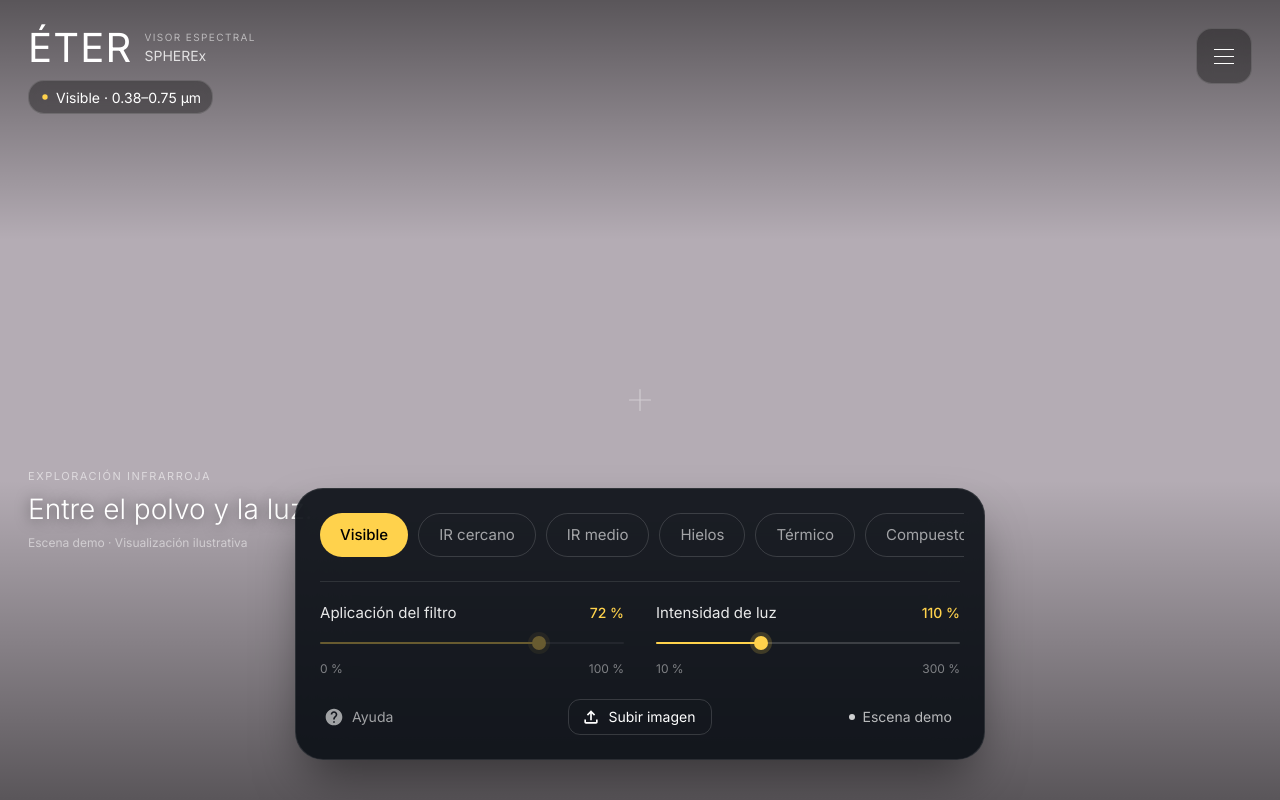
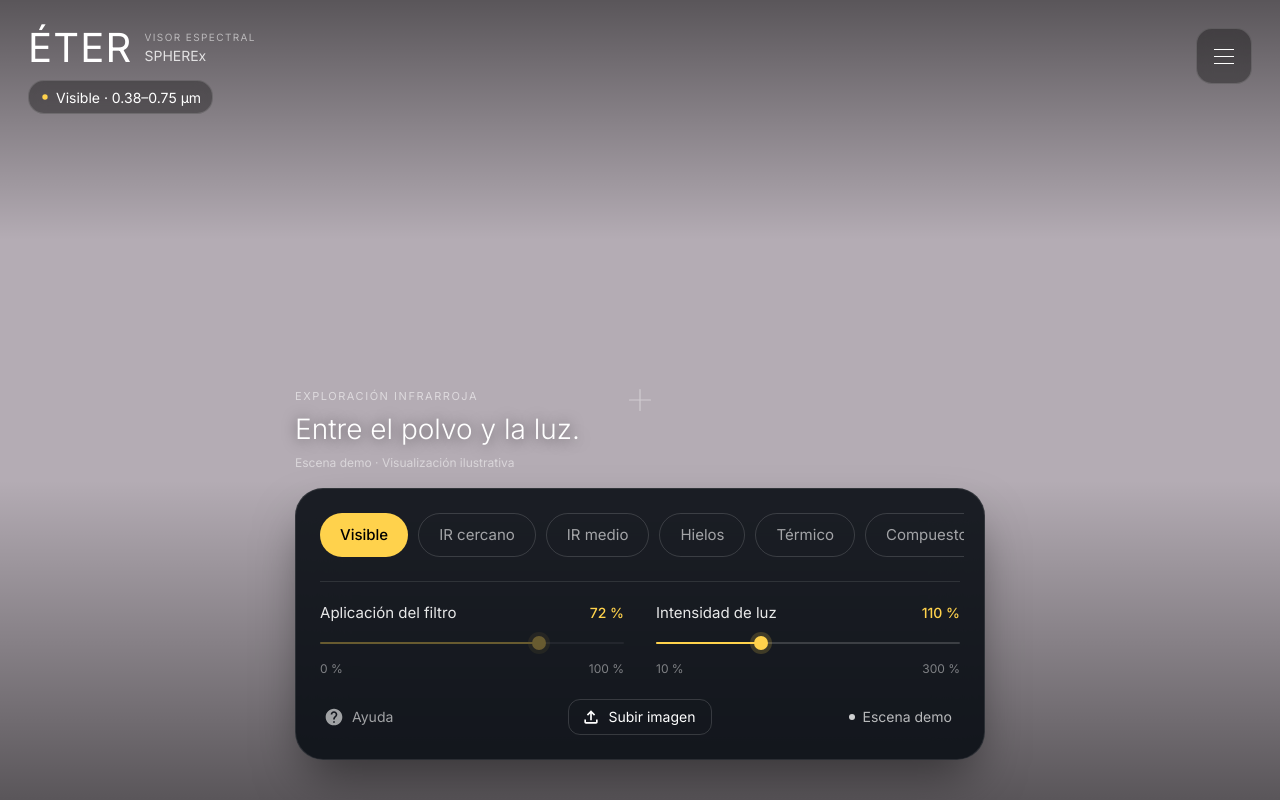
Before and after one commit to Fe1lix-01/nasa-spherex-research, a Next.js app in the folder labs/frontend/aladin-test/: page / in a window 1280 px wide. Built offline with nearby package versions, Linux system fonts and the light colour scheme; what @mui/material-nextjs would draw is missing.

Commit message:
fix(frontend): evita que la frase se empalme con el panel en pantallas anchas
La frase inferior usaba posición absoluta con un offset fijo; ahora comparte contenedor con el panel de controles.

```diff
--- a/labs/frontend/aladin-test/src/features/viewer/SpectralViewer.tsx
+++ b/labs/frontend/aladin-test/src/features/viewer/SpectralViewer.tsx
@@ -3,25 +3,22 @@
 import { useCallback, useEffect, useRef, useState } from "react";
 import Alert from "@mui/material/Alert";
 import Box from "@mui/material/Box";
-import Chip from "@mui/material/Chip";
-import IconButton from "@mui/material/IconButton";
 import Snackbar from "@mui/material/Snackbar";
-import Typography from "@mui/material/Typography";
-import FiberManualRecord from "@mui/icons-material/FiberManualRecord";
-import { DEMO_IMAGE_URL, H, W } from "@/features/viewer/constants";
-import { FILTERS } from "./engine/filters";
-import { renderLayers } from "@/features/viewer/engine/render";
-import { createLayers, generateScene } from "@/features/viewer/engine/generateScene";
-import { loadImageIntoLayers, loadUrlIntoLayers } from "@/features/viewer/engine/imageLayers";
-import type { Layers } from "@/features/viewer/types";
-import { eter } from "@/theme/theme";
+import { CrosshairIcon } from "@/components/icons/CustomIcons";
+import MenuDrawer from "@/features/menu/MenuDrawer";
+import { SvgDefs } from "@/features/phenomena/SvgDefs";
 import ControlPanel from "./components/ControlPanel";
-import { CrosshairIcon } from "../../components/icons/CustomIcons";
-import MenuDrawer from "../menu/MenuDrawer";
-import { SvgDefs } from "@/features/phenomena/SvgDefs";
-type Source = "demo" | "upload";
+import ViewerCanvas from "./components/ViewerCanvas";
 import ViewerHeader from "./components/ViewerHeader";
 import ViewerTagline from "./components/ViewerTagline";
+import { DEMO_IMAGE_URL, H, W } from "./constants";
+import { FILTERS } from "./engine/filters";
+import { createLayers, generateScene } from "./engine/generateScene";
+import { loadImageIntoLayers, loadUrlIntoLayers } from "./engine/imageLayers";
+import { renderLayers } from "./engine/render";
+import type { Layers } from "./types";
+
+type Source = "demo" | "upload";
 
 export default function SpectralViewer() {
   // --- Estado de la interfaz ---
@@ -110,12 +107,7 @@ export default function SpectralViewer() {
       <SvgDefs />
 
       {/* IMAGEN: ocupa toda la pantalla y se recorta (cover) en cualquier tamaño */}
-      <canvas
-        ref={canvasRef}
-        width={W}
-        height={H}
-        style={{ position: "absolute", inset: 0, width: "100%", height: "100%", objectFit: "cover" }}
-      />
+      <ViewerCanvas canvasRef={canvasRef} />
 
       {/* Sombras suaves para que el texto se lea sobre cualquier imagen */}
       <Box
@@ -159,14 +151,21 @@ export default function SpectralViewer() {
           display: "flex",
           flexDirection: "column",
           alignItems: { lg: "center" },
-          gap: 2,
           p: { xs: 2, sm: 3 },
           pb: { xs: "max(16px, env(safe-area-inset-bottom))", lg: 5 },
         }}
       >
+        <Box
+          sx={{
+            width: { xs: "100%", lg: "56%" },
+            maxWidth: { lg: 896 },
+            display: "flex",
+            flexDirection: "column",
+            gap: 2,
+          }}
+        >
           <ViewerTagline sourceLabel={sourceLabel} />
-
-        <Box sx={{ pointerEvents: "auto", width: { xs: "100%", lg: "56%" }, maxWidth: { lg: 896 } }}>
+          <Box sx={{ pointerEvents: "auto" }}>
             <ControlPanel
               filters={FILTERS}
               current={filterIndex}
@@ -180,6 +179,7 @@ export default function SpectralViewer() {
               onHelp={() => openMenu(1)}
               isDemo={source === "demo"}
             />
+          </Box>
         </Box>
       </Box>
 
--- a/labs/frontend/aladin-test/src/features/viewer/components/ViewerTagline.tsx
+++ b/labs/frontend/aladin-test/src/features/viewer/components/ViewerTagline.tsx
@@ -3,13 +3,7 @@ import Typography from "@mui/material/Typography";
 
 export default function ViewerTagline({ sourceLabel }: { sourceLabel: string }) {
   return (
-    <Box
-      sx={{
-        position: { xs: "static", lg: "absolute" },
-        bottom: { lg: 248 },
-        left: { lg: 28 },
-      }}
-    >
+    <Box>
       <Typography
         sx={{ fontSize: 11, textTransform: "uppercase", letterSpacing: "0.14em", color: "rgba(255,255,255,0.55)" }}
       >
```
Lines whose indentation alone changed are shown as unchanged.
